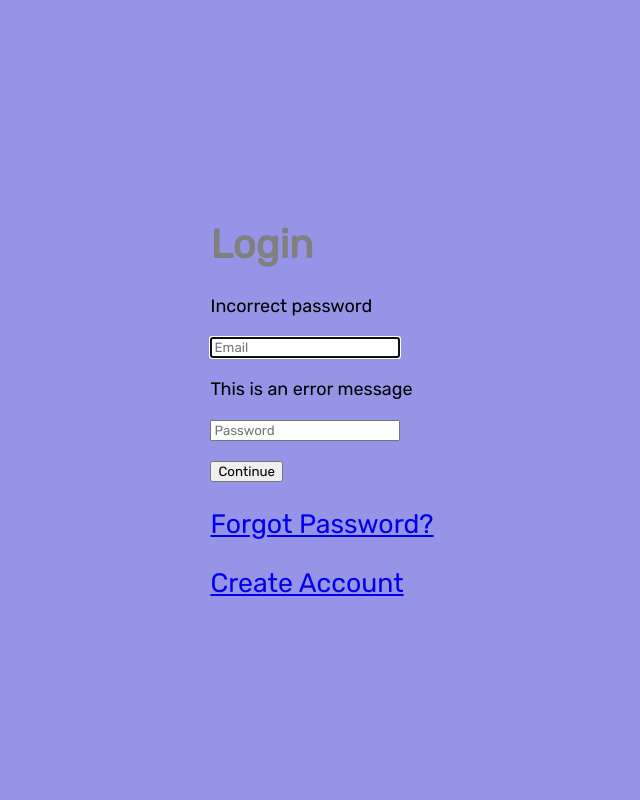
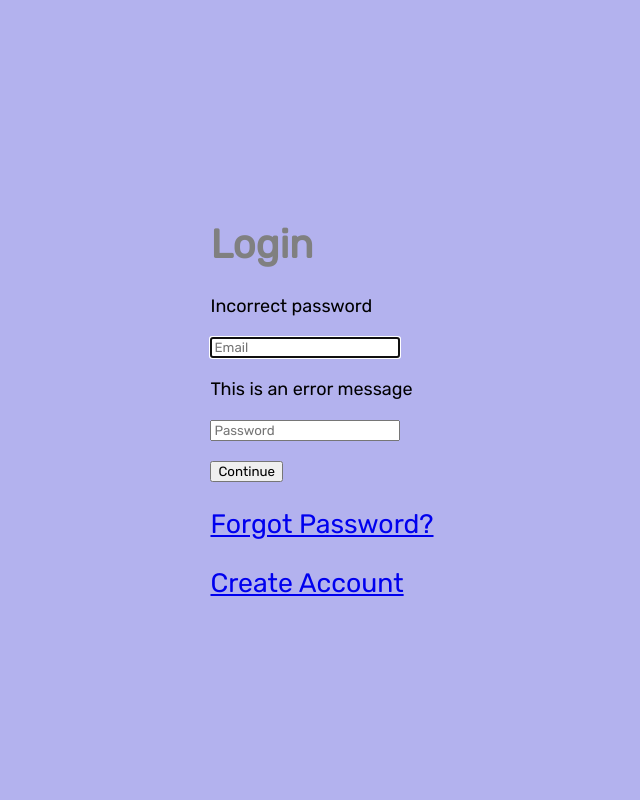
Before and after one commit to ayaanza29/zuhayr_sample-webapp, a Flask app: page /login.html in a window 1280 px wide. Shown: the whole page, without its empty margins (318-958 px from the left). Run offline with Flask 2, Linux system fonts and the light colour scheme.

Commit message:
login background

```diff
--- a/templates/login.html
+++ b/templates/login.html
@@ -43,7 +43,7 @@
     }
 
     body{
-        --color-primary: #9694e7;
+        --color-primary: #b3b2ee;
         --color-primary-dark: #007f67;
         --color-secondary: #252c6a;
         --color-error: #cc3333;
@@ -67,7 +67,7 @@
         padding: 2rem;
         box-shadow: 0 0 40px rgba(0, 0, 0, 0.2);
         border-radius: var(--border-radius);
-        background: white;
+        background: #ffffff;
     }
 
 </style>
```
